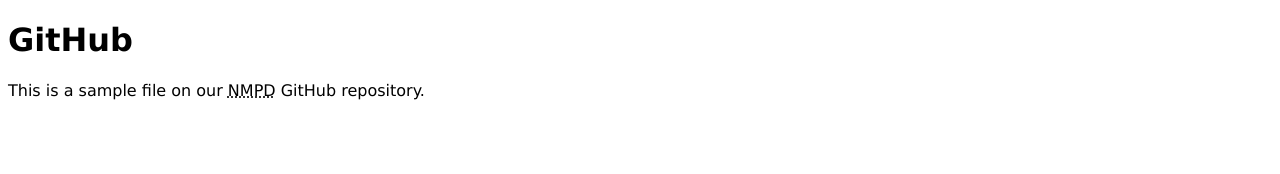
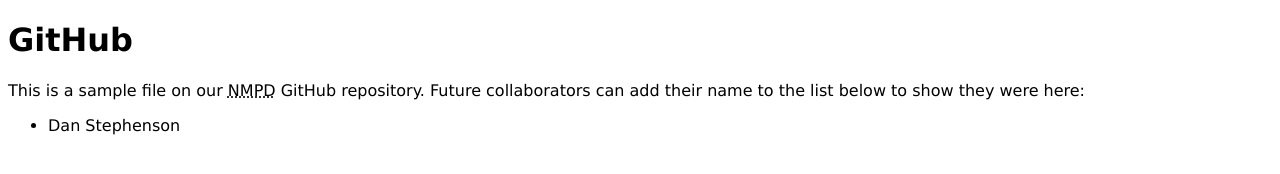
Before and after one commit to SAITNMPD/StudentExample, a plain HTML site: page index.html in a window 1280 px wide. Drawn offline with Linux system fonts and the light colour scheme.

Commit message:
Update index.html
Updated the file with a list of collaborators

```diff
--- a/index.html
+++ b/index.html
@@ -7,7 +7,10 @@
 		<link rel="stylesheet"  href="styles.css">
 	</head>
 	<body>
-    <h1>GitHub</h1>
-    <p>This is a sample file on our <abbr title="New Media Production &amp; Design">NMPD</abbr> GitHub repository.</p>
+    	<h1>GitHub</h1>
+    	<p>This is a sample file on our <abbr title="New Media Production &amp; Design">NMPD</abbr> GitHub repository. Future collaborators can add their name to the list below to show they were here:</p>
+		<ul>
+			<li>Dan Stephenson</li>
+		</ul>
 	</body>
 </html>
```
